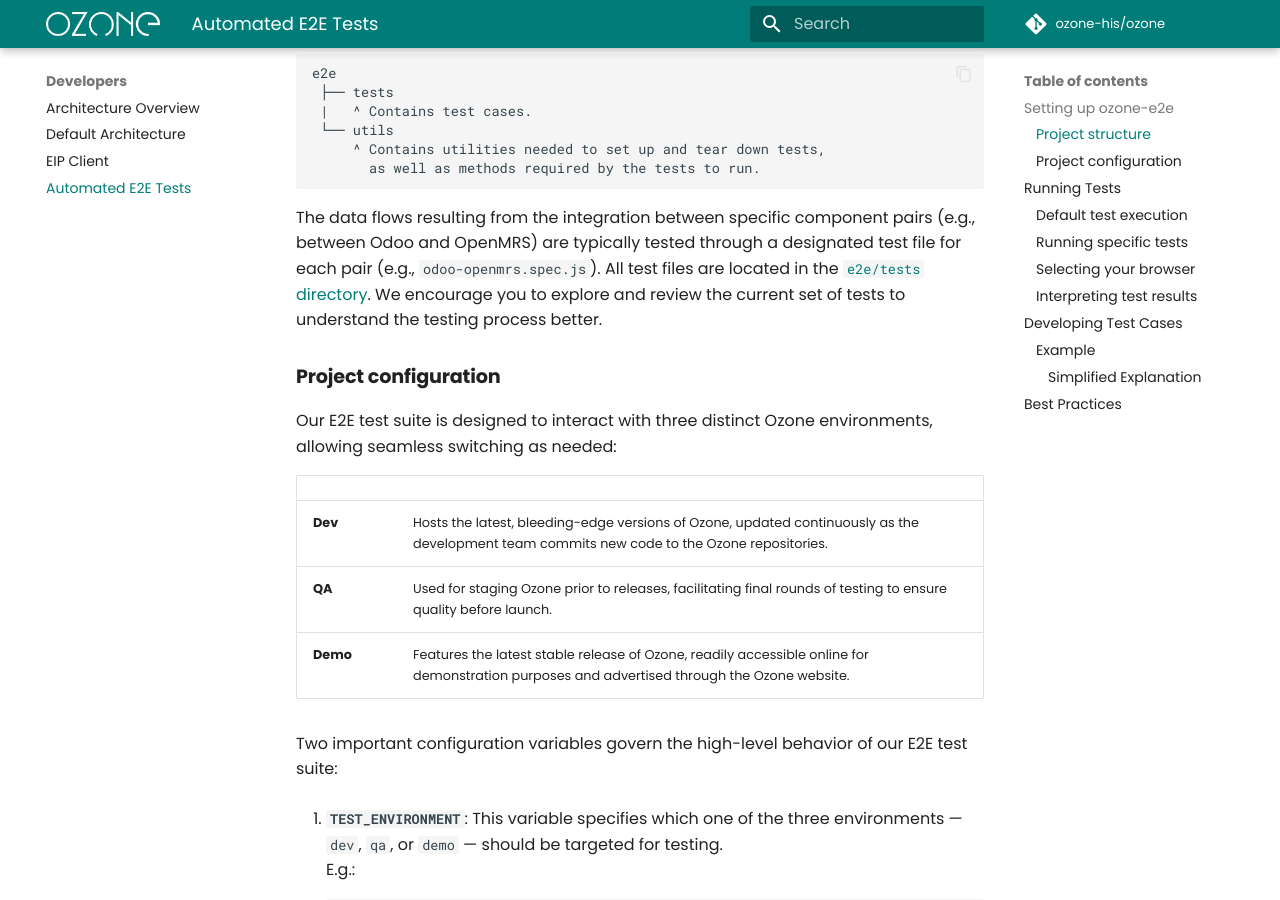
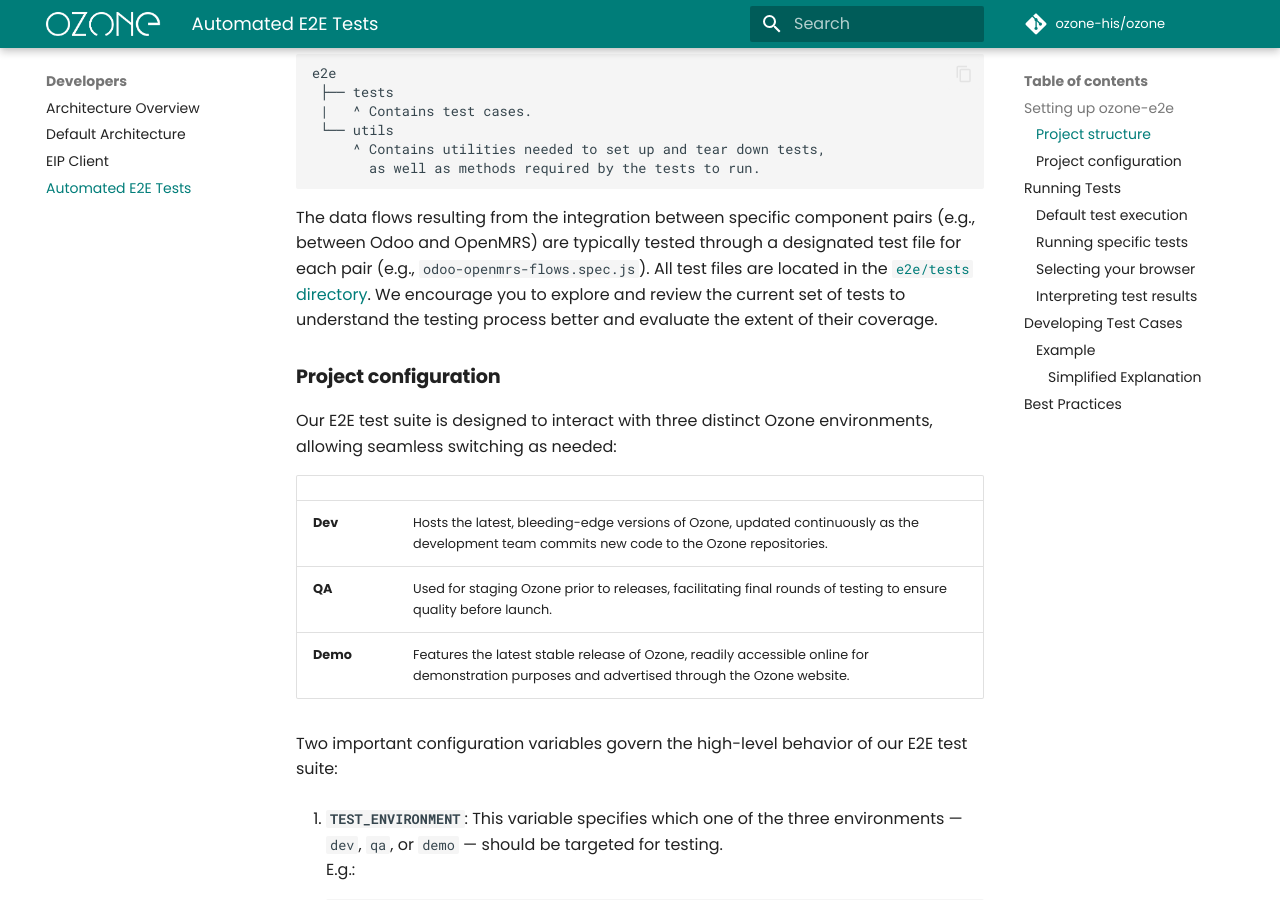
Before and after one commit to ozone-his/ozone-docs, an MkDocs documentation site: the page built from docs/devs/e2e-tests.md, in a window 1280 px wide and 900 px high, scrolled down 1073 px. Built offline with MkDocs 1.6.1 and Material for MkDocs 9.7.7, drawn with Linux system fonts in a browser that asks for light colours; comment, search, counter and statistics services are not loaded.

Commit message:
Update e2e-tests.md

````diff
--- a/docs/devs/e2e-tests.md
+++ b/docs/devs/e2e-tests.md
@@ -35,7 +35,7 @@
        as well as methods required by the tests to run.
 ```
 
-The data flows resulting from the integration between specific component pairs (e.g., between Odoo and OpenMRS) are typically tested through a designated test file for each pair (e.g., `odoo-openmrs.spec.js`). All test files are located in the [`e2e/tests` directory](https://github.com/ozone-his/ozone-e2e/tree/main/e2e/tests). We encourage you to explore and review the current set of tests to understand the testing process better.
+The data flows resulting from the integration between specific component pairs (e.g., between Odoo and OpenMRS) are typically tested through a designated test file for each pair (e.g., `odoo-openmrs-flows.spec.js`). All test files are located in the [`e2e/tests` directory](https://github.com/ozone-his/ozone-e2e/tree/main/e2e/tests). We encourage you to explore and review the current set of tests to understand the testing process better and evaluate the extent of their coverage.
 
 ### Project configuration
 
````
